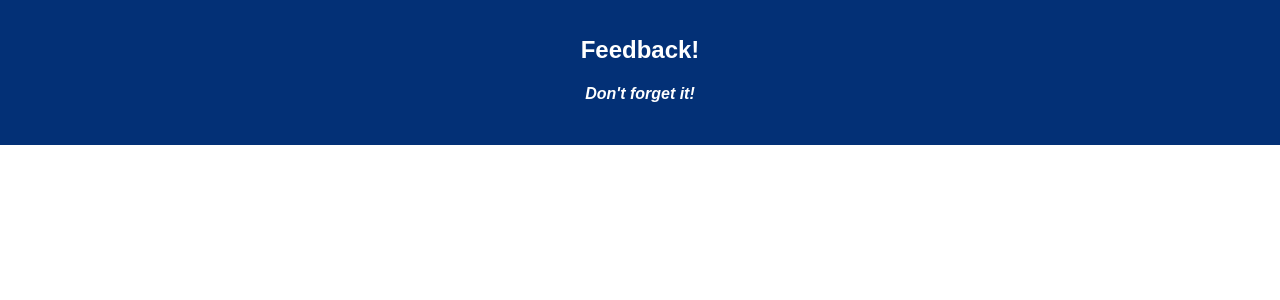
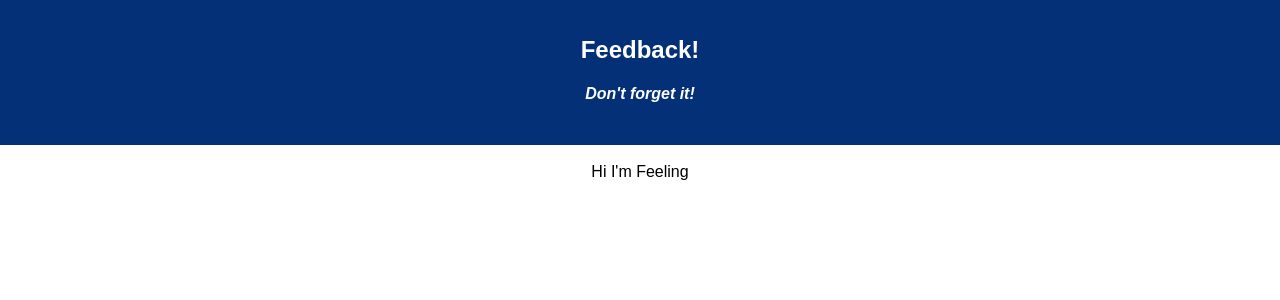
Before and after one commit to crimsonhawk47/redux-feedback-loop, a React (Create React App) app: page /#/feel in a window 1280 px wide. Shown: the top 300 px of the page. Built offline with nearby package versions, Linux system fonts and the light colour scheme.

Commit message:
Add First Route and Dummy Component

```diff
--- a/package.json
+++ b/package.json
@@ -8,6 +8,7 @@
     "pg": "^7.4.1",
     "react": "^16.8.6",
     "react-dom": "^16.8.6",
+    "react-router-dom": "^5.1.2",
     "react-scripts": "^3.0.1"
   },
   "devDependencies": {
--- a/src/components/App/App.js
+++ b/src/components/App/App.js
@@ -1,17 +1,26 @@
 import React, { Component } from 'react';
 import axios from 'axios';
+import { HashRouter as Router, Link, Route } from 'react-router-dom'
 import './App.css';
+
+//Importing Components
+import Feeling from '../Feeling/Feeling'
 
 class App extends Component {
   render() {
     return (
+      <Router>
         <div className="App">
           <header className="App-header">
             <h1 className="App-title">Feedback!</h1>
             <h4><i>Don't forget it!</i></h4>
           </header>
-        <br/>
+          <br />
+          <Route path="/feel">
+            <Feeling />
+          </Route>
         </div>
+      </Router>
     );
   }
 }
--- /dev/null
+++ b/src/components/Feeling/Feeling.js
@@ -0,0 +1,13 @@
+import React, {Component} from 'react';
+class Feeling extends Component{
+
+    render(){
+        return(
+        <div>
+            Hi I'm Feeling
+        </div>
+        )
+
+    }
+}
+export default Feeling
```
Also changed, not shown: 2 other files (tests, documents, lock files or other folders). Lines whose indentation alone changed are shown as unchanged.
